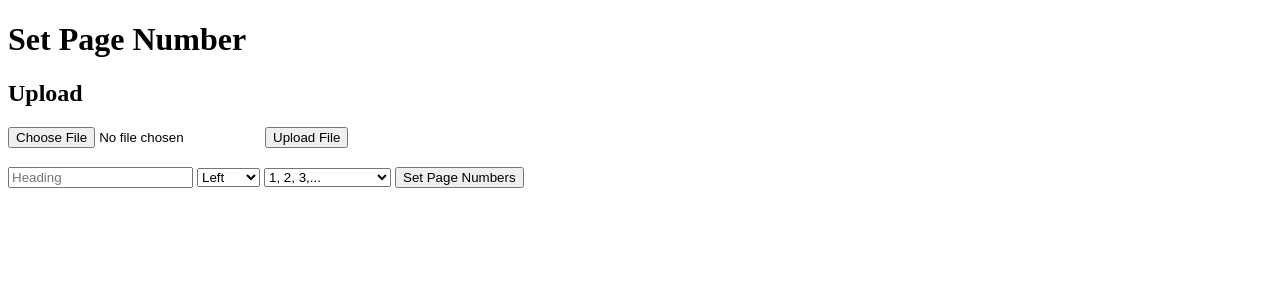
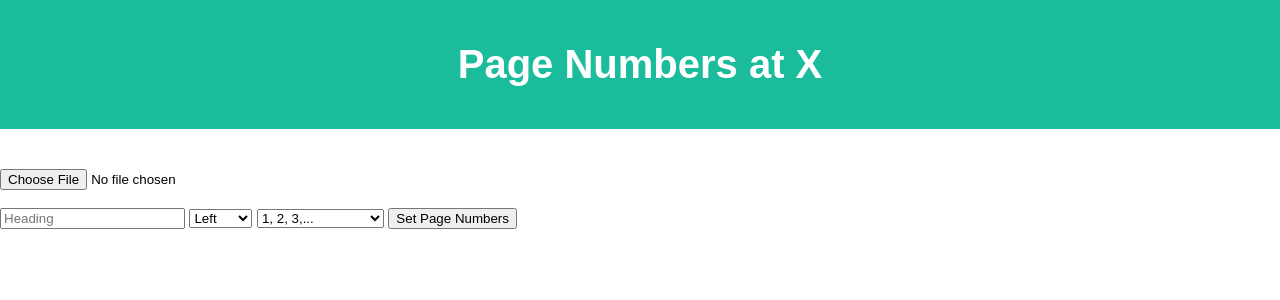
Before and after one commit to seddie95/start_page_numbers_at_X, a Django app: page / in a window 1280 px wide. Shown: the top 300 px of the page. Run offline with Django 3.2, Linux system fonts and the light colour scheme; some libraries are stand-ins or nearby versions.

Commit message:
Add basic styling and prevent large or incorrect file upload

```diff
--- a/docx_scripts/add_page_numbers.py
+++ b/docx_scripts/add_page_numbers.py
@@ -3,6 +3,7 @@ from docx.oxml import OxmlElement, ns
 from django.conf import settings
 from docx.shared import Mm
 import os
+
 
 def create_attribute(element, name, value):
     """ Create attribute for a given element """
--- /dev/null
+++ b/static/css/style.css
@@ -0,0 +1,48 @@
+/* Style the body */
+body {
+    font-family: Arial;
+    margin: 0;
+}
+
+/* Header/Logo Title */
+header {
+    padding: 15px;
+    text-align: center;
+    background: #1abc9c;
+    color: white;
+    font-size: 20px;
+    margin-bottom: 40px;
+}
+
+/*form elements*/
+#file {
+
+}
+
+#upload {
+
+}
+
+#heading_list {
+
+}
+
+#heading_input {
+
+}
+
+#number_position {
+
+}
+
+#number_style {
+
+}
+
+#process {
+
+}
+
+#download_link {
+
+}
--- a/static/js/process_file.js
+++ b/static/js/process_file.js
@@ -1,14 +1,16 @@
+// Function to pass page specifications to server and return download link
 $(document).ready(function () {
     $('#style_form').on('submit', (function (event) {
         event.preventDefault();
 
-        var data = {};
+        // Retrieve dictionary of form data
+        let data = {};
         data.heading = $('#heading_input').text();
         data.position = $('#number_position').val();
         data.style = $('#number_style').val();
         data.file_name = $('#file_name').text();
 
-
+        // Send form data to server
         $.ajax({
             url: baseUrl + 'process/',
             data: JSON.stringify(data),
@@ -17,14 +19,14 @@ $(document).ready(function () {
             dataType: 'json',
             contentType: 'application/json',
             success: function (data) {
-                console.log(data);
-                let download_link =  $("#download_link")
+                // Set the download link to the returned sting
+                let download_link = $("#download_link")
                 download_link.attr("href", baseUrl + data);
                 download_link.show();
-
             },
             error: function (data) {
-                console.error('Difficulty parsing response')
+                console.error('Difficulty parsing response');
+
             }
         });
     }));
--- a/static/js/upload_file.js
+++ b/static/js/upload_file.js
@@ -1,9 +1,10 @@
+// Function to sumbit file to server and return document headings
 $(document).ready(function () {
     $('#upload_form').on('submit', (function (event) {
         event.preventDefault();
         var data = new FormData(this);
 
-
+        //Passs form data to server
         $.ajax({
             url: baseUrl + 'upload/',
             data: data,
@@ -14,6 +15,7 @@ $(document).ready(function () {
 
                 $('#file_name').text(data['file_name'])
 
+                // create a list of all the headings
                 let heading_list = "<ul>"
                 for (const [key, value] of Object.entries(data)) {
                     if (key !== 'file_name') {
@@ -22,8 +24,10 @@ $(document).ready(function () {
                 }
                 heading_list += "</ul>"
 
+                // Display the list on the webpage
                 $('#heading_list').html(heading_list);
 
+                // Function to allow list item to be selected
                 $("#heading_list li").click(function () {
                     let heading_input = $('#heading_input');
                     heading_input.text($(this).val());
@@ -32,8 +36,36 @@ $(document).ready(function () {
 
             },
             error: function (data) {
+                alert('Difficulty finding headers!\nPlease ensure that your file has headers set.');
                 console.error('Difficulty parsing response')
+                $("#file").val('');
             }
         });
     }));
-});
+
+})
+
+
+//Function to test if file is correct format and not to big
+$(document).ready(function () {
+    $("#file").change(function () {
+
+        // Retrieve the filetype and assess if it is valid
+        let file_type = this.files[0].name.split('.').pop();
+
+        if (file_type !== 'docx') {
+            alert("File format is incorrect!\n" +
+                "Please select a .doc or .docx file.");
+            this.value = "";
+        }
+        // Prevent large file upload
+        else if (this.files[0].size > 200000000) {
+            alert("File is too big!");
+            this.value = "";
+        } else {
+            //trigger the upload
+            $('#upload_form').trigger('submit');
+        }
+
+    })
+})
--- a/templates/home.html
+++ b/templates/home.html
@@ -3,6 +3,9 @@
 <head>
     <meta charset="UTF-8">
     <title>Title</title>
+
+    <!-- Custom CSS -->
+    <link rel="stylesheet" href="{% static 'css/style.css' %}"/>
 
     <!-- jQuery javascript urls -->
     <script src="https://code.jquery.com/jquery-1.12.4.js" crossorigin="anonymous"></script>
@@ -22,13 +25,19 @@
     <script src="{% static 'js/upload_file.js' %}"></script>
     <script src="{% static 'js/process_file.js' %}"></script>
 </head>
+
+
 <body>
-<h1>Set Page Number</h1>
-<h2>Upload</h2>
+
+<!--Header section-->
+<header class="header">
+        <h1>Page Numbers at <span class="color">X</span></h1>
+</header>
+
+<!--Main body Section-->
 <form method="post" enctype="multipart/form-data" id="upload_form">
     {% csrf_token %}
-    <input type="file" name="document" accept=".docx,.doc">
-    <button type="submit">Upload File</button>
+    <input type="file" name="document" accept=".docx,.doc" id="file">
 </form>
 <div id="heading_list">
 </div>
@@ -49,7 +58,7 @@
         <option value="ordinal">1st, 2nd, 3rd, ...</option>
         <option value="numberInDash">- 1 -, - 2 -, - 3 -, ...</option>
     </select>
-    <button type="submit">Set Page Numbers</button>
+    <button type="submit" id="process">Set Page Numbers</button>
     <a id='download_link' href="path_to_file" download="proposed_file_name" style="display: none">Download</a>
 </form>
 </body>
```
Also changed, not shown: docx_scripts/delete_files.py (added, +42 -0 lines), 1 other file.
